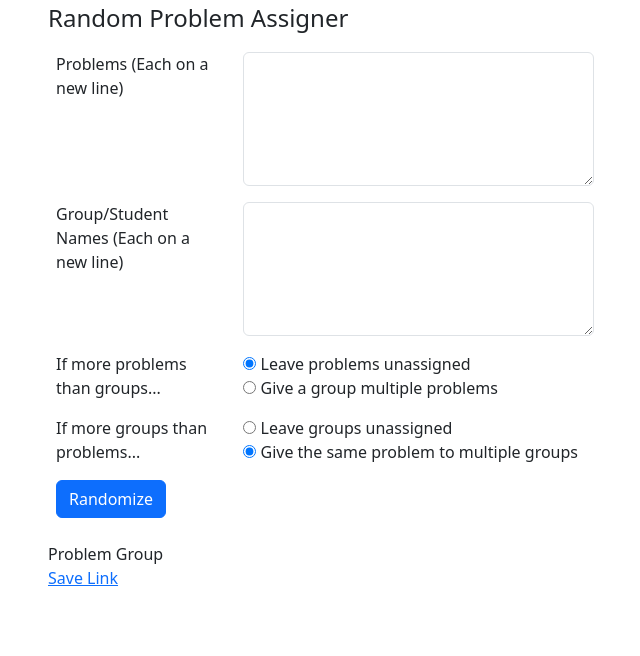
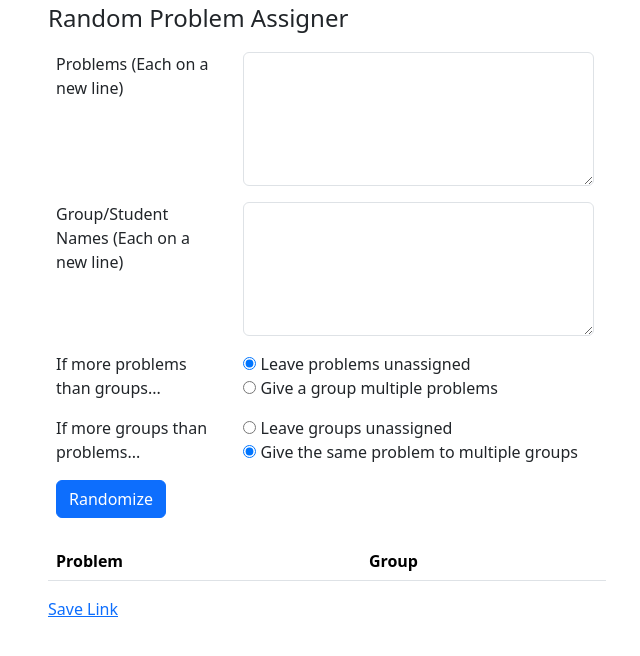
Before and after one commit to mjdudak/problem_randomizer, a plain HTML site: page index.html in a window 1280 px wide. Shown: the whole page, without its empty margins (34-674 px from the left). Drawn offline with nearby package versions, Linux system fonts and the light colour scheme.

Commit message:
Update index.html bugfix

```diff
--- a/index.html
+++ b/index.html
@@ -75,7 +75,7 @@
 
         </fieldset>
         </form>
-        <div class="col-6"
+        <div class="col-6">
         <table id="output-table" class="table table-striped">
             <thead>
                 <tr>
```
